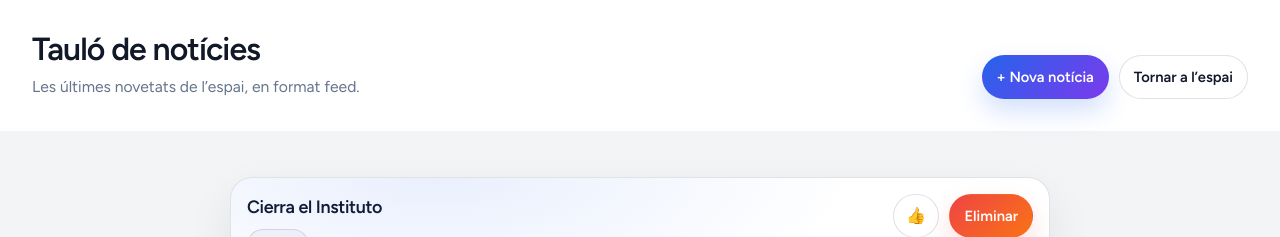
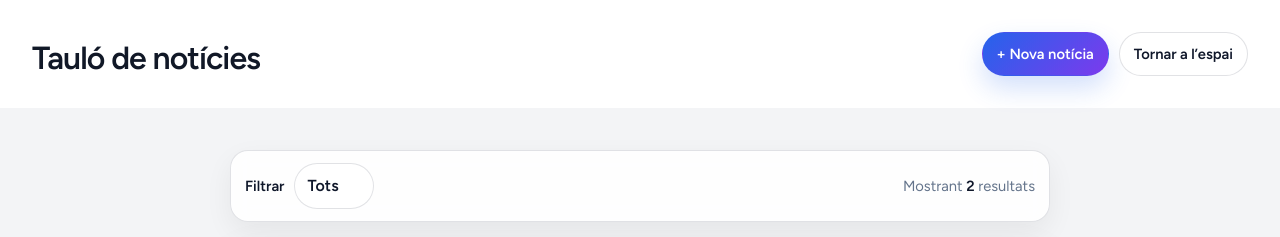
Before and after one commit to AlanGarciia/aulaDesk, a Laravel app: page /espai/noticies in a window 1280 px wide. Shown: the top 237 px of the page. Run offline with Laravel 12, Linux system fonts and the light colour scheme; a user stored in the database is signed in; data comes from the database, SQL or seed files in the repository; both versions use the stored data as it was after the commit; style sheets or scripts are compiled from the project's sources.

Commit message:
Actualizacion noticias 2

```diff
--- a/app/Http/Controllers/NoticiaController.php
+++ b/app/Http/Controllers/NoticiaController.php
@@ -21,29 +21,66 @@ class NoticiaController extends Controller
             ->firstOrFail();
     }
 
+    /**
+     * Retorna l'usuari d'espai actiu (obligatori per crear/editar/eliminar).
+     */
+    private function usuariEspaiActiuId(Request $request): int
+    {
+        $id = $request->session()->get('usuari_espai_id');
+        abort_unless($id, 403);
+
+        return (int) $id;
+    }
+
+    /**
+     * Només el creador pot modificar/eliminar.
+     */
+    private function assertCreador(Request $request, Noticia $noticia): void
+    {
+        $usuariEspaiId = $this->usuariEspaiActiuId($request);
+
+        abort_unless((int) $noticia->usuari_espai_id === $usuariEspaiId, 403);
+    }
+
     public function index(Request $request)
     {
         $espai = $this->espaiActiu($request);
 
-        $noticies = Noticia::where('espai_id', $espai->id)
-            ->latest()
+        $tipusDisponibles = self::TIPUS;
+        $tipusSeleccionat = $request->query('tipus');
+
+        $noticiesQuery = Noticia::where('espai_id', $espai->id)
             ->withCount('reaccions')
-            ->get();
+            ->latest();
 
-        return view('espai.noticies.index', compact('espai', 'noticies'));
+        if ($tipusSeleccionat && in_array($tipusSeleccionat, $tipusDisponibles, true)) {
+            $noticiesQuery->where('tipus', $tipusSeleccionat);
+        }
+
+        $noticies = $noticiesQuery->get();
+
+        return view('espai.noticies.index', compact(
+            'espai',
+            'noticies',
+            'tipusDisponibles',
+            'tipusSeleccionat'
+        ));
     }
 
     public function create(Request $request)
     {
-        $espai = $this->espaiActiu($request);
-        $tipus = self::TIPUS;
+        // Manté el mateix control d'espai
+        $this->espaiActiu($request);
 
-        return view('espai.noticies.create', compact('espai', 'tipus'));
+        $tipusDisponibles = self::TIPUS;
+
+        return view('espai.noticies.create', compact('tipusDisponibles'));
     }
 
     public function store(Request $request)
     {
         $espai = $this->espaiActiu($request);
+        $usuariEspaiId = $this->usuariEspaiActiuId($request);
 
         $data = $request->validate([
             'titol' => ['required','string','max:255'],
@@ -59,7 +96,7 @@ class NoticiaController extends Controller
 
         Noticia::create([
             'espai_id' => $espai->id,
-            'usuari_espai_id' => $request->session()->get('usuari_espai_id'),
+            'usuari_espai_id' => $usuariEspaiId,
             'titol' => $data['titol'],
             'contingut' => $data['contingut'] ?? null,
             'tipus' => $data['tipus'],
@@ -72,11 +109,70 @@ class NoticiaController extends Controller
             ->with('status', 'Notícia creada correctament.');
     }
 
+    public function edit(Request $request, Noticia $noticia)
+    {
+        $espai = $this->espaiActiu($request);
+
+        // Ha de ser de l'espai actiu
+        abort_unless((int) $noticia->espai_id === (int) $espai->id, 404);
+
+        // Només creador
+        $this->assertCreador($request, $noticia);
+
+        $tipusDisponibles = self::TIPUS;
+
+        return view('espai.noticies.edit', compact('noticia', 'tipusDisponibles'));
+    }
+
+    public function update(Request $request, Noticia $noticia)
+    {
+        $espai = $this->espaiActiu($request);
+
+        abort_unless((int) $noticia->espai_id === (int) $espai->id, 404);
+        $this->assertCreador($request, $noticia);
+
+        $data = $request->validate([
+            'titol' => ['required','string','max:255'],
+            'contingut' => ['nullable','string'],
+            'tipus' => ['required','in:' . implode(',', self::TIPUS)],
+            // si vols permetre canviar imatge:
+            'imatge' => ['nullable','image','max:2048'],
+            // per eliminar imatge actual amb checkbox:
+            'treure_imatge' => ['nullable','boolean'],
+        ]);
+
+        // Treure imatge actual
+        if (!empty($data['treure_imatge']) && $noticia->imatge_path) {
+            Storage::disk('public')->delete($noticia->imatge_path);
+            $noticia->imatge_path = null;
+        }
+
+        // Canviar imatge (opcional)
+        if ($request->hasFile('imatge')) {
+            if ($noticia->imatge_path) {
+                Storage::disk('public')->delete($noticia->imatge_path);
+            }
+            $noticia->imatge_path = $request->file('imatge')->store('noticies', 'public');
+        }
+
+        $noticia->titol = $data['titol'];
+        $noticia->contingut = $data['contingut'] ?? null;
+        $noticia->tipus = $data['tipus'];
+        $noticia->save();
+
+        return redirect()
+            ->route('espai.noticies.index')
+            ->with('status', 'Notícia actualitzada correctament.');
+    }
+
     public function destroy(Request $request, Noticia $noticia)
     {
         $espai = $this->espaiActiu($request);
 
         abort_unless((int)$noticia->espai_id === (int)$espai->id, 404);
+
+        // ✅ Només el creador pot eliminar
+        $this->assertCreador($request, $noticia);
 
         if ($noticia->imatge_path) {
             Storage::disk('public')->delete($noticia->imatge_path);
--- a/resources/css/espai/noticies/noticies.css
+++ b/resources/css/espai/noticies/noticies.css
@@ -275,6 +275,80 @@ body{
   color: var(--muted);
 }
 
+/* Filters bar */
+.filters{
+  margin: 14px 0 16px;
+}
+.filters__form{
+  display:flex;
+  align-items:center;
+  justify-content:space-between;
+  gap: 12px;
+  padding: 12px 14px;
+  border-radius: 18px;
+  border: 1px solid var(--border);
+  background: rgba(255,255,255,.9);
+  box-shadow: var(--shadow-soft);
+  backdrop-filter: blur(10px);
+}
+.filters__left{
+  display:flex;
+  align-items:center;
+  gap: 10px;
+  flex-wrap: wrap;
+}
+.filters__label{
+  font-weight: 900;
+  color: var(--text);
+  font-size: .92rem;
+}
+.filters__select{
+  border: 1px solid var(--border);
+  border-radius: 999px;
+  padding: 10px 12px;
+  background: #fff;
+  font-weight: 800;
+  outline: none;
+  transition: box-shadow .15s ease, border-color .15s ease;
+}
+.filters__select:focus{
+  border-color: rgba(37,99,235,.55);
+  box-shadow: 0 0 0 4px var(--ring);
+}
+.filters__clear{
+  font-weight: 900;
+  color: var(--primary);
+  text-decoration: none;
+  padding: 8px 10px;
+  border-radius: 999px;
+  border: 1px solid rgba(37,99,235,.20);
+  background: rgba(37,99,235,.06);
+}
+.filters__clear:hover{
+  filter: brightness(1.02);
+}
+.filters__right{
+  color: var(--muted);
+  font-size: .92rem;
+}
+.filters__count strong{
+  color: var(--text);
+}
+
+@media (max-width: 640px){
+  .filters__form{
+    flex-direction: column;
+    align-items: stretch;
+  }
+  .filters__right{
+    text-align: left;
+  }
+  .filters__select{
+    width: 100%;
+  }
+}
+
+
 /* Responsive */
 @media (max-width: 640px){
   .page-title{ font-size: 1.6rem; }
--- a/resources/views/espai/noticies/index.blade.php
+++ b/resources/views/espai/noticies/index.blade.php
@@ -1,12 +1,10 @@
 <x-app-layout>
-    {{-- Carga CSS (mejor aquí que dentro del header slot) --}}
     @vite(['resources/css/espai/noticies/noticies.css'])
 
     <x-slot name="header">
         <div class="page-header">
             <div class="page-header__text">
                 <h2 class="page-title">Tauló de notícies</h2>
-                <p class="page-subtitle">Les últimes novetats de l’espai, en format feed.</p>
             </div>
 
             <div class="page-header__actions">
@@ -29,6 +27,33 @@
                 </div>
             @endif
 
+            <div class="filters">
+                <form method="GET" action="{{ route('espai.noticies.index') }}" class="filters__form">
+                    <div class="filters__left">
+                        <label class="filters__label" for="tipus">Filtrar</label>
+                        <select id="tipus" name="tipus" class="filters__select" onchange="this.form.submit()">
+                            <option value="">Tots</option>
+                            @foreach($tipusDisponibles as $t)
+                                <option value="{{ $t }}" @selected(($tipusSeleccionat ?? '') === $t)>
+                                    {{ ucfirst($t) }}
+                                </option>
+                            @endforeach
+                        </select>
+
+                        @if(!empty($tipusSeleccionat))
+                            <a class="filters__clear" href="{{ route('espai.noticies.index') }}">Netejar</a>
+                        @endif
+                    </div>
+
+                    <div class="filters__right">
+                        <span class="filters__count">
+                            Mostrant <strong>{{ $noticies->count() }}</strong>
+                            {{ $noticies->count() === 1 ? 'resultat' : 'resultats' }}
+                        </span>
+                    </div>
+                </form>
+            </div>
+
             <div class="feed">
                 @forelse($noticies as $n)
                     <article class="post">
@@ -41,10 +66,16 @@
                                     <span>{{ $n->created_at->format('d/m/Y') }}</span>
                                     <span class="dot">•</span>
                                     <span>Reaccions: <strong>{{ $n->reaccions_count }}</strong></span>
+
+                                    @if(!empty($n->usuari_espai_id))
+                                        <span class="dot">•</span>
+                                        <span>Autor: <strong>{{ $n->usuari_espai_id }}</strong></span>
+                                    @endif
                                 </div>
                             </div>
 
                             <div class="post__actions">
+                                {{-- Reacció (tothom pot reaccionar) --}}
                                 <form class="inline-form" method="POST" action="{{ route('espai.noticies.reaccio', $n) }}">
                                     @csrf
                                     <input type="hidden" name="tipus" value="like">
@@ -53,12 +84,19 @@
                                     </button>
                                 </form>
 
+                                {{-- Només el creador pot editar/eliminar --}}
+                                @if ((int) session('usuari_espai_id') === (int) $n->usuari_espai_id)
+                                    <a class="btn btn-secondary" href="{{ route('espai.noticies.edit', $n) }}">
+                                        Editar
+                                    </a>
+
                                     <form class="inline-form" method="POST" action="{{ route('espai.noticies.destroy', $n) }}"
                                           onsubmit="return confirm('Eliminar la notícia?');">
                                         @csrf
                                         @method('DELETE')
                                         <button class="btn btn-danger" type="submit">Eliminar</button>
                                     </form>
+                                @endif
                             </div>
                         </header>
 
--- a/routes/web.php
+++ b/routes/web.php
@@ -67,11 +67,9 @@ Route::middleware('espai.session')->group(function () {
     Route::delete('/espai/usuaris/{usuariEspai}', [UsuariEspaiController::class, 'destroy'])->name('espai.usuaris.destroy');
 
     // ✅ TAULÓ DE NOTÍCIES (CRUD)
-    // 🔥 FIX: el resource crea {noticies} por defecto, lo cambiamos a {noticia} para que el controller funcione perfecto
     Route::resource('/espai/noticies', NoticiaController::class)
         ->parameters(['noticies' => 'noticia'])
         ->names('espai.noticies');
-
     // ✅ REACCIONS (afegir / canviar / treure)
     Route::post('/espai/noticies/{noticia}/reaccio', [NoticiaReaccioController::class, 'store'])
         ->name('espai.noticies.reaccio');
```
Also changed, not shown: resources/views/espai/noticies/edit.blade.php (added, +75 -0 lines), database/database.sqlite. Lines whose indentation alone changed are shown as unchanged.
